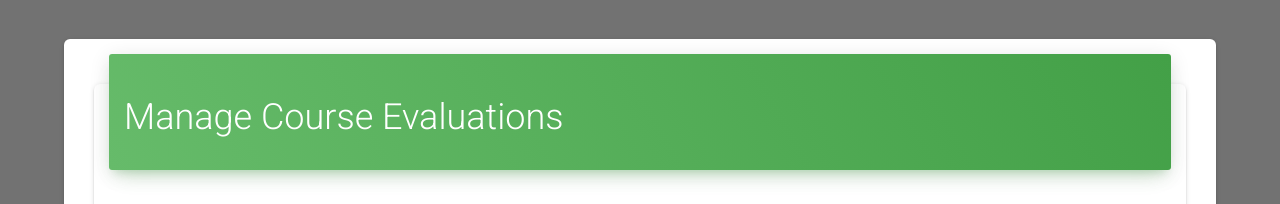
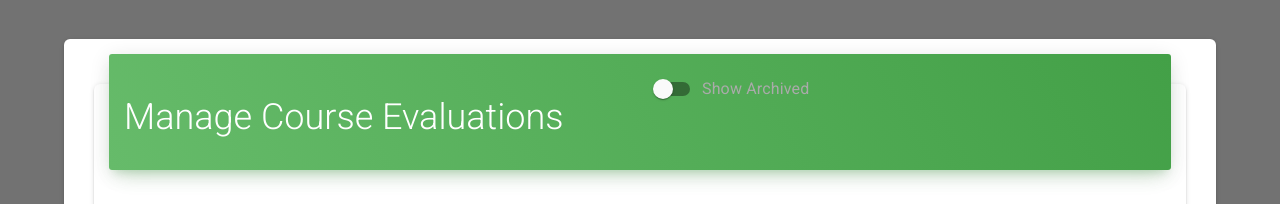
Before and after one commit to uwasystemhealth/IndEAA, a Next.js app in the folder client/: page /coordinator in a window 1280 px wide. Shown: the part 151-355 px from the top of the page. Built offline with nearby package versions, Linux system fonts and the light colour scheme.

Commit message:
ADDED "toggle archived" switch

```diff
--- a/client/components/Coordinator/Evaluation/EvaluationList.js
+++ b/client/components/Coordinator/Evaluation/EvaluationList.js
@@ -4,8 +4,13 @@ import CardBody from "components/MaterialKit/Card/CardBody.js";
 import CardHeader from "components/MaterialKit/Card/CardHeader.js";
 import CardFooter from "components/MaterialKit/Card/CardFooter.js";
 import Button from "components/MaterialKit/CustomButtons/Button.js";
+import GridContainer from "components/MaterialKit/Grid/GridContainer.js";
+import GridItem from "components/MaterialKit/Grid/GridItem.js";
 import ListItem from "@material-ui/core/ListItem";
 import List from "@material-ui/core/List";
+import FormGroup from "@material-ui/core/FormGroup";
+import Switch from "@material-ui/core/Switch";
+import FormControlLabel from "@material-ui/core/FormControlLabel";
 
 // CUSTOM COMPONENTS
 import EvaluationListing from "./EvaluationListing.js";
@@ -27,6 +32,7 @@ const EvaluationList = () => {
 
   const [courseEvaluations, setCourseEvaluations] = useState([]);
   const [loading, setLoading] = useState(true);
+  const [showArchived, setShowArchived] = useState(false);
 
   useEffect(() => {
     // 1. Find all CourseEvaluations where the createdBy key matches the logged in user
@@ -89,7 +95,28 @@ const EvaluationList = () => {
   return (
     <Card>
       <CardHeader color="success">
-        <h2>Manage Course Evaluations</h2>
+        <GridContainer>
+          <GridItem xs={6}>
+            <h2>Manage Course Evaluations</h2>
+          </GridItem>
+          <GridItem xs={6}>
+            <FormGroup row>
+              <FormControlLabel
+                control={
+                  <Switch
+                    checked={showArchived}
+                    onChange={(e) => {
+                      setShowArchived(e.target.checked);
+                    }}
+                    name="checkedA"
+                    color="primary"
+                  />
+                }
+                label="Show Archived"
+              />
+            </FormGroup>
+          </GridItem>
+        </GridContainer>
       </CardHeader>
       <CardBody>
         <List className={classes.list}>{evaluationListings}</List>
```
